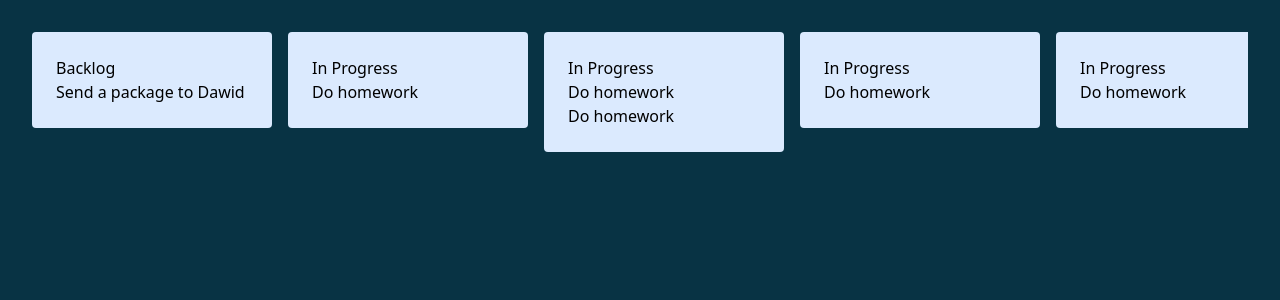
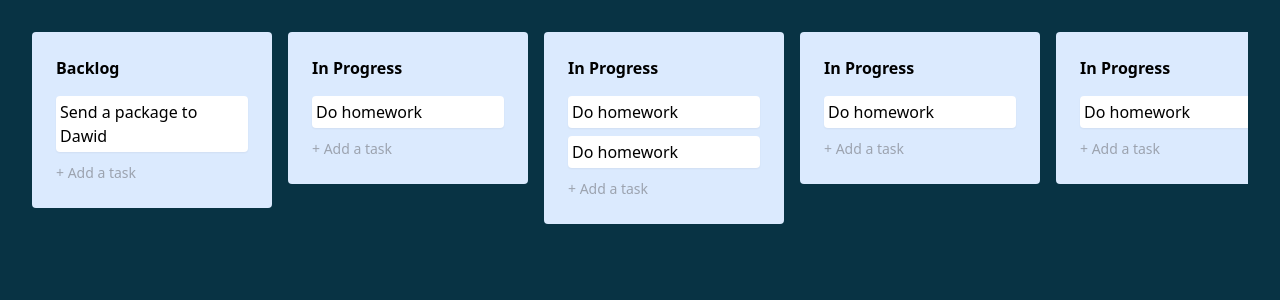
Before and after one commit to yellowgiraffe/nuxt-3-kanban-board, a Nuxt app: page / in a window 1280 px wide. Shown: the top 300 px of the page. Built offline with nearby package versions, Linux system fonts and the light colour scheme.

Commit message:
add board task component

```diff
--- a/components/KanbanBoard.vue
+++ b/components/KanbanBoard.vue
@@ -1,5 +1,5 @@
 <script setup lang="ts">
-import { Column } from '~/types'
+import type { Column } from '~/types'
 import { nanoid } from 'nanoid'
 const columns = ref<Column[]>([
   {
@@ -72,12 +72,19 @@ const columns = ref<Column[]>([
       :key="col.id"
       class="bg-blue-100 p-6 rounded min-w-[240px]"
     >
-      <header>
+      <header class="font-bold mb-4">
         {{ col.title }}
       </header>
-      <p v-for="task in col.tasks" :key="task.id">
-        {{ task.title }}
-      </p>
+      <KanbanBoardTask
+        v-for="task in col.tasks"
+        :key="task.id"
+        :task="task"
+      />
+      <footer>
+        <button class="text-sm text-gray-400 hover:text-gray-600 duration-500">
+          + Add a task
+        </button>
+      </footer>
     </div>
   </div>
 </template>
--- /dev/null
+++ b/components/KanbanBoardTask.vue
@@ -0,0 +1,16 @@
+<script setup lang="ts">
+import type { Task } from '~/types'
+
+defineProps<{
+  task: Task
+}>()
+</script>
+
+<template>
+  <div
+    :title="task.createdAt.toLocaleDateString"
+    class="bg-white p-1 mb-2 rounded shadow-sm max-w-[200px]"
+  >
+    <span>{{ task.title }}</span>
+  </div>
+</template>
```
